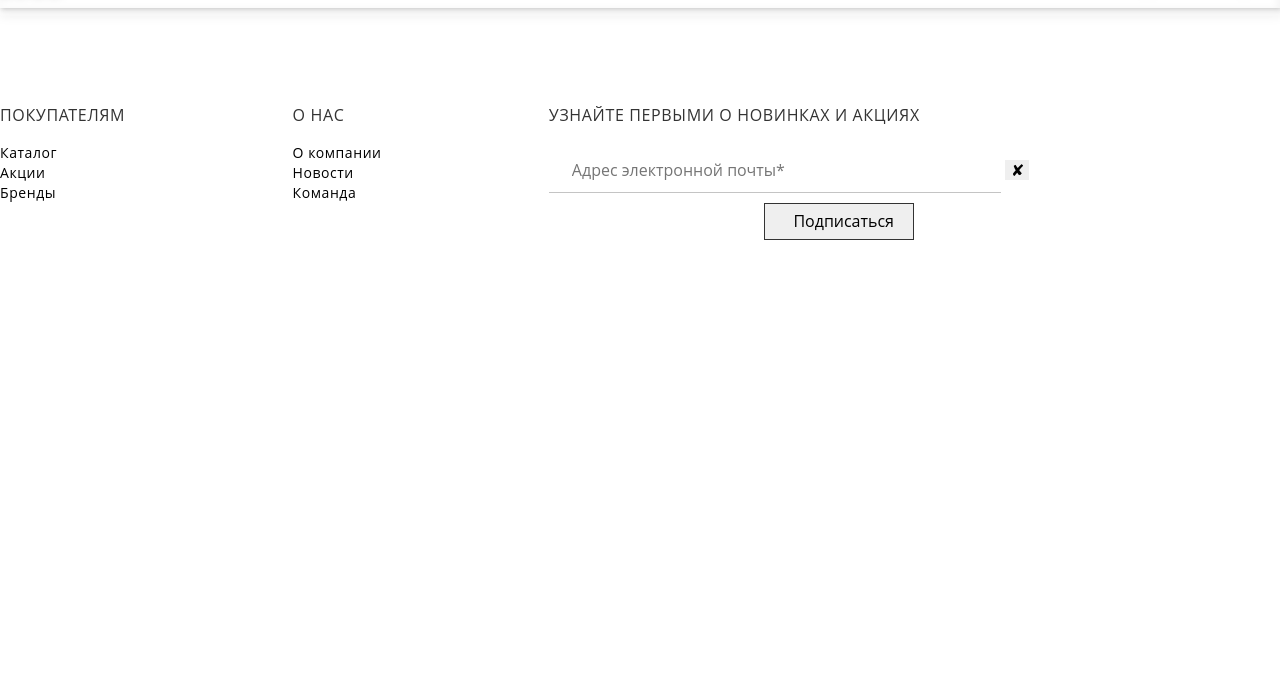
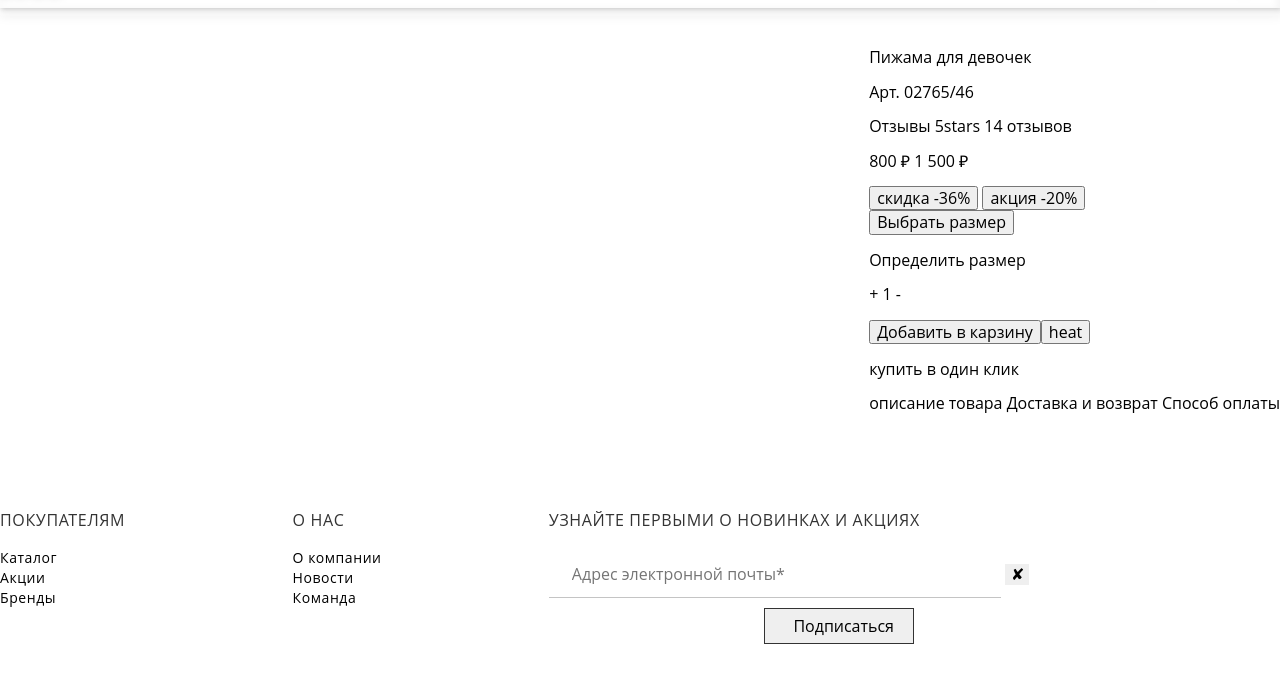
Before and after one commit to KenKarlson/kidsshop, a plain HTML site: page index.html in a window 1280 px wide. Shown: the part 43-726 px from the top of the page. Drawn offline with Linux system fonts and the light colour scheme.

Commit message:
add price test

```diff
--- /dev/null
+++ b/assets/sass/blocks/content/_content.sass
@@ -0,0 +1,14 @@
+
+.content
+.container-content
+  display: flex
+  align-items: center
+  justify-content: space-between
+  padding-top: 24px
+
+
+
+.display
+  position: relative
+
+.price
--- a/assets/sass/style.sass
+++ b/assets/sass/style.sass
@@ -7,6 +7,8 @@
 
 @import 'blocks/header/_header'
 
+@import 'blocks/content/_content'
+
 
 
 @import 'blocks/footer/_footer'
--- a/index.html
+++ b/index.html
@@ -35,7 +35,32 @@
     </div>
     <!-- /.container -->
   </header>
-  <section class="content"></section>
+  <section class="content">
+    <div class="container container-content">
+      <div class="display">
+
+
+      </div>
+      <!-- /.content-display -->
+      <div class="price">
+        <p>Пижама для девочек</p>
+        <p>Арт. 02765/46</p>
+        <p>Отзывы 5stars  14 отзывов</p>
+        <p>800 ₽  1 500 ₽</p>
+        <button>скидка -36%</button> <button>акция -20%</button>
+        <br>
+        <button>Выбрать размер</button>
+        <p>Определить размер</p>
+        <p>+ 1 -</p>  <button>Добавить в карзину</button><button>heat</button>
+        <p>купить в один клик</p>
+        <span>описание товара</span>
+        <span>Доставка и возврат</span>
+        <span>Способ оплаты</span>
+      </div>
+      <!-- /.content-price -->
+    </div>
+    <!-- /.container container-content -->
+  </section>
   <!-- /.content -->
   <sections class="styles"></sections>
   <!-- /.styles -->
```
Also changed, not shown: assets/css/style.css, 1 other file.
